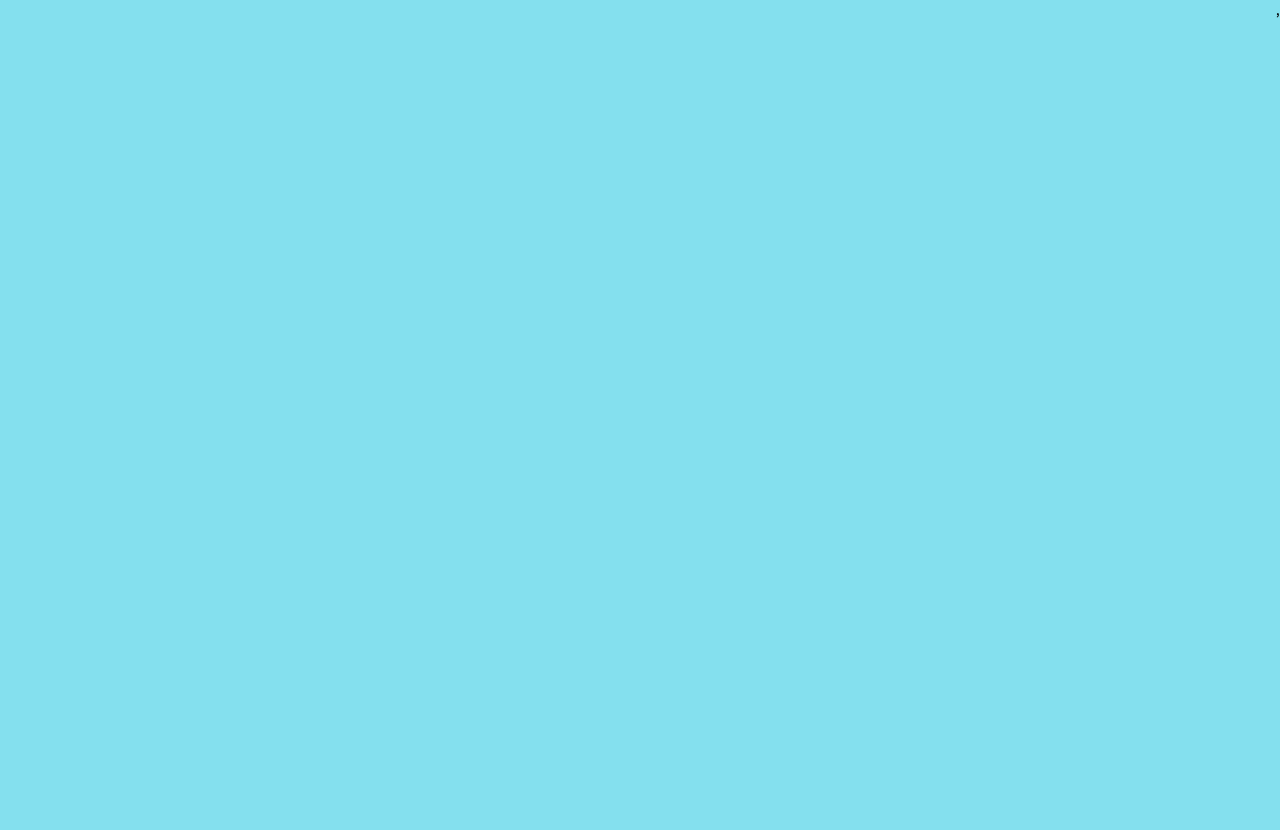
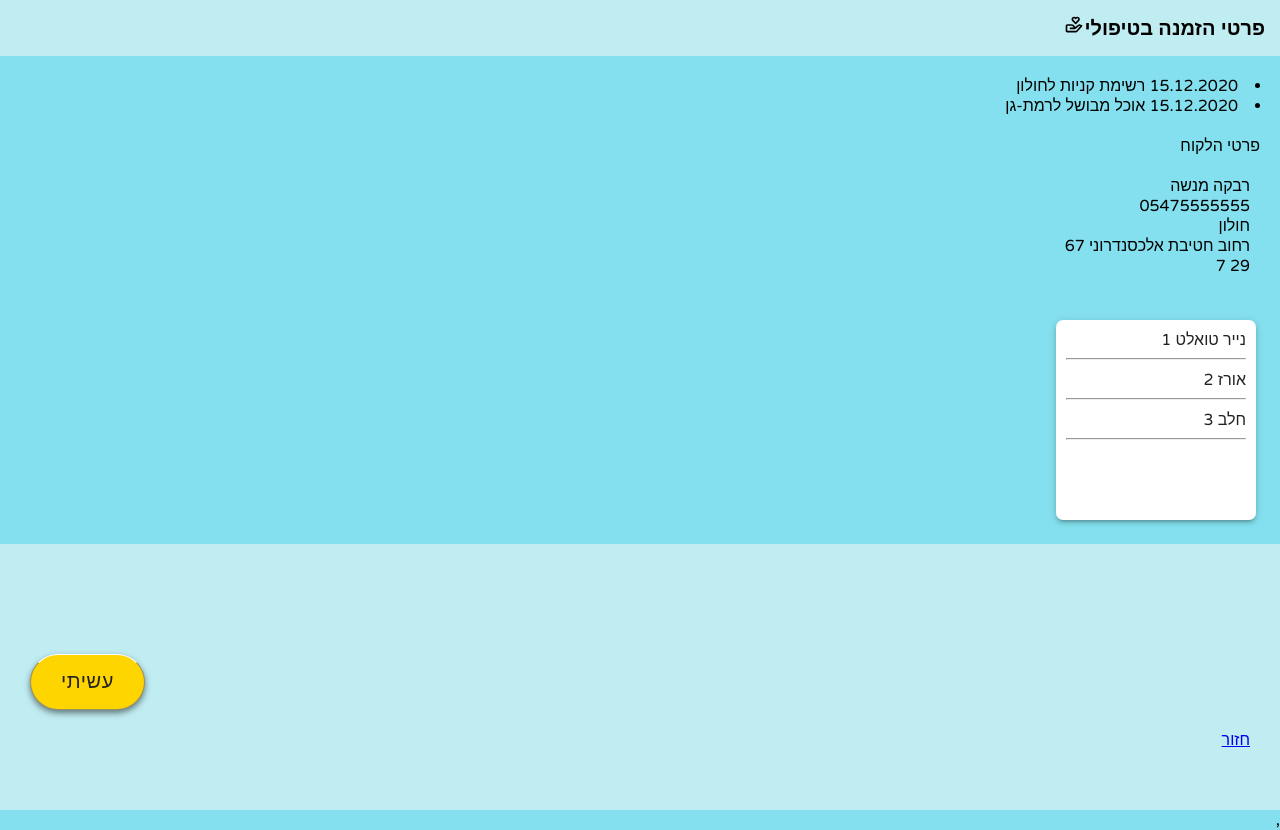
Before and after one commit to amityona/Alon_And_Ella, a React (Create React App) app: page /donor/my-order-details in a window 1280 px wide. Before the commit the page ends 800 px from the top, so only its background shows below. Built offline with nearby package versions, Linux system fonts and the light colour scheme.

Commit message:
donor page4

```diff
--- a/package.json
+++ b/package.json
@@ -10,7 +10,7 @@
     "@testing-library/react": "^11.2.2",
     "@testing-library/user-event": "^12.2.2",
     "bootstrap": "^4.5.3",
-    "material-ui": "^1.0.0-beta.47",
+    "material-ui": "^0.20.2",
     "react": "^17.0.1",
     "react-bootstrap": "^1.4.0",
     "react-bootstrap-validation": "^0.1.11",
--- a/src/App.js
+++ b/src/App.js
@@ -17,6 +17,7 @@ import AllOrders from './components/AllOrders';
 import AdminManagment from './components/AdminManagement';
 import AssignmentToDonation from './components/AssignmentToDonation';
 import OrderDetails from './components/OrderDetails';
+import MyOrderDetails from './components/MyOrderDetails';
 
 function App() {
   return (
@@ -33,6 +34,9 @@ function App() {
         </Route>
         <Route exact path="/donor/order-details">
           <OrderDetails />
+        </Route>
+        <Route exact path="/donor/my-order-details">
+          <MyOrderDetails />
         </Route>
         <Route exact path="/donor/choose">
           <DonorChoose />
--- /dev/null
+++ b/src/components/MyOrderDetails.js
@@ -0,0 +1,139 @@
+import React, { useState } from "react";
+import { makeStyles } from "@material-ui/core/styles";
+import Button from "./UI/Button.js";
+import Box from "@material-ui/core/Box";
+import { useHistory } from "react-router-dom";
+import Paper from '@material-ui/core/Paper';
+import { BiDonateHeart } from "react-icons/bi"
+
+const useStyles = makeStyles(theme => ({
+    root: {
+        position:"relative",
+
+    },
+    paper: {
+        display: 'flex',
+        flexWrap: 'wrap',
+        textAlign:"right",
+        fontSize:"6",
+
+        '& > *': {
+        borderRadius: 7,
+          margin: theme.spacing(3),
+          width: theme.spacing(25),
+          height: theme.spacing(25),
+        },
+      },
+  p: {
+    textAlign: "right",
+    margin: 20,
+  },
+  header: {
+    textAlign: "right",
+    padding: 15,
+    fontSize: 20,
+    fontWeight: 700,
+  },
+  footer: {
+    textAlign: "right",
+    padding: 10,
+    // position:"fixed",
+  },
+  countinueButton: {
+    margin:20,
+    paddingTop:80,
+    textAlign: "left",
+  },
+}));
+
+export default function MyOrderDetails() {
+  const classes = useStyles();
+  const history = useHistory();
+  const myOrders = [
+      {
+          id:0,
+          order:"רשימת קניות לחולון",
+          date:"15.12.2020"
+      },
+      {
+        id:1,
+        order:"אוכל מבושל לרמת-גן",
+        date:"15.12.2020"
+    }
+  ]
+
+  const products = [
+      {
+        id:0,
+        product: "נייר טואלט",
+        quantity: 1,
+      },
+      {
+          id:1,
+          product:"אורז",
+          quantity: 2,
+      },
+      {
+        id:2,
+        product:"חלב",
+        quantity: 3,
+    },
+  ]
+
+  const usersDetails = [
+      {
+          id:0,
+          name:"רבקה מנשה",
+          phone:"05475555555",
+          city: "חולון",
+          street: "רחוב חטיבת אלכסנדרוני 67",
+          apartment: 29,
+          floor:7,
+      }
+  ]
+
+  const listMyOrders = myOrders.map((o)=> <li key={o.order}>{o.date} {o.order}</li>)
+  const listProducts = products.map((p)=> <li style={{listStyle:"none", margin: 10}}key={p.product}>{p.product} {p.quantity}<hr/></li>)
+  const user = usersDetails.map((u)=> <li style={{listStyle:"none", margin: 10}}key={u.id}>{u.name} <br/>{u.phone}<br/> {u.city} <br/>{u.street}<br/>{u.apartment} {u.floor}</li>)
+
+  function submit() {
+    history.push("/donor/all-orders");
+  }
+  return (
+    <div className={classes.root}>
+      <Box className={classes.header} p={1} bgcolor="#C0EDF2" margin="0">
+      פרטי הזמנה בטיפולי
+        <BiDonateHeart />
+      </Box>
+      <p className={classes.p}>
+       {listMyOrders}
+      </p>
+     <p className={classes.p}>
+         פרטי הלקוח
+     </p>
+     <p className={classes.p}>
+     {user}
+     </p>
+
+      <Box className={classes.paper}>
+ <Paper elevation={3}>
+{listProducts}
+</Paper>
+      </Box>
+    <Box className={classes.footer} p={1} bgcolor="#C0EDF2" margin="0">
+      <Box  className={classes.countinueButton}>
+        <Button
+          variant="outlined"
+          color="primary"
+          onClick={submit}
+        >
+          עשיתי
+        </Button>
+      </Box>
+      <Box style={{textAlign: "right", margin:20, marginBottom:50}}>
+        <a href="all-orders">חזור</a>
+        </Box>
+        </Box>
+    </div>
+  );
+}
```
Also changed, not shown: 2 other files (tests, documents, lock files or other folders).
